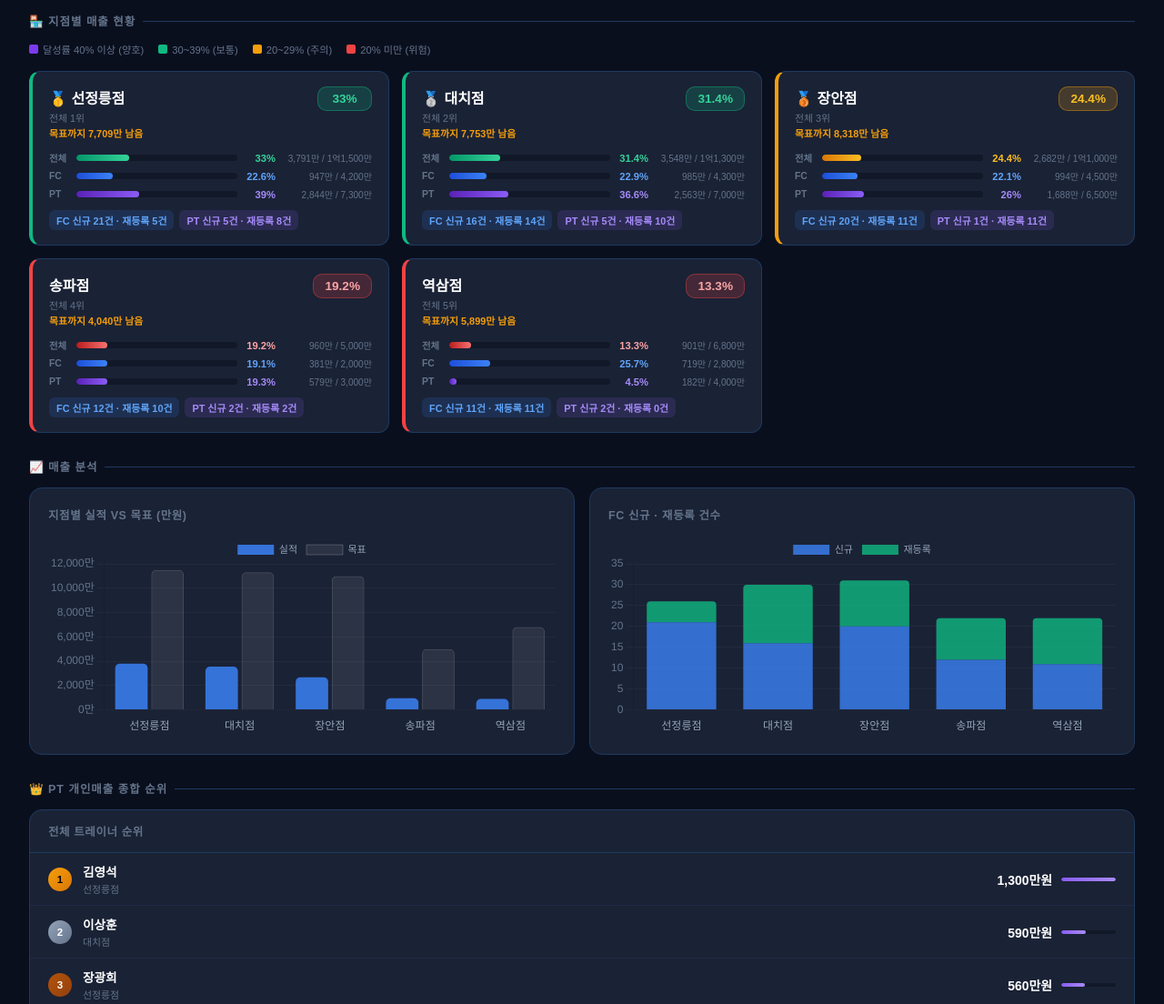
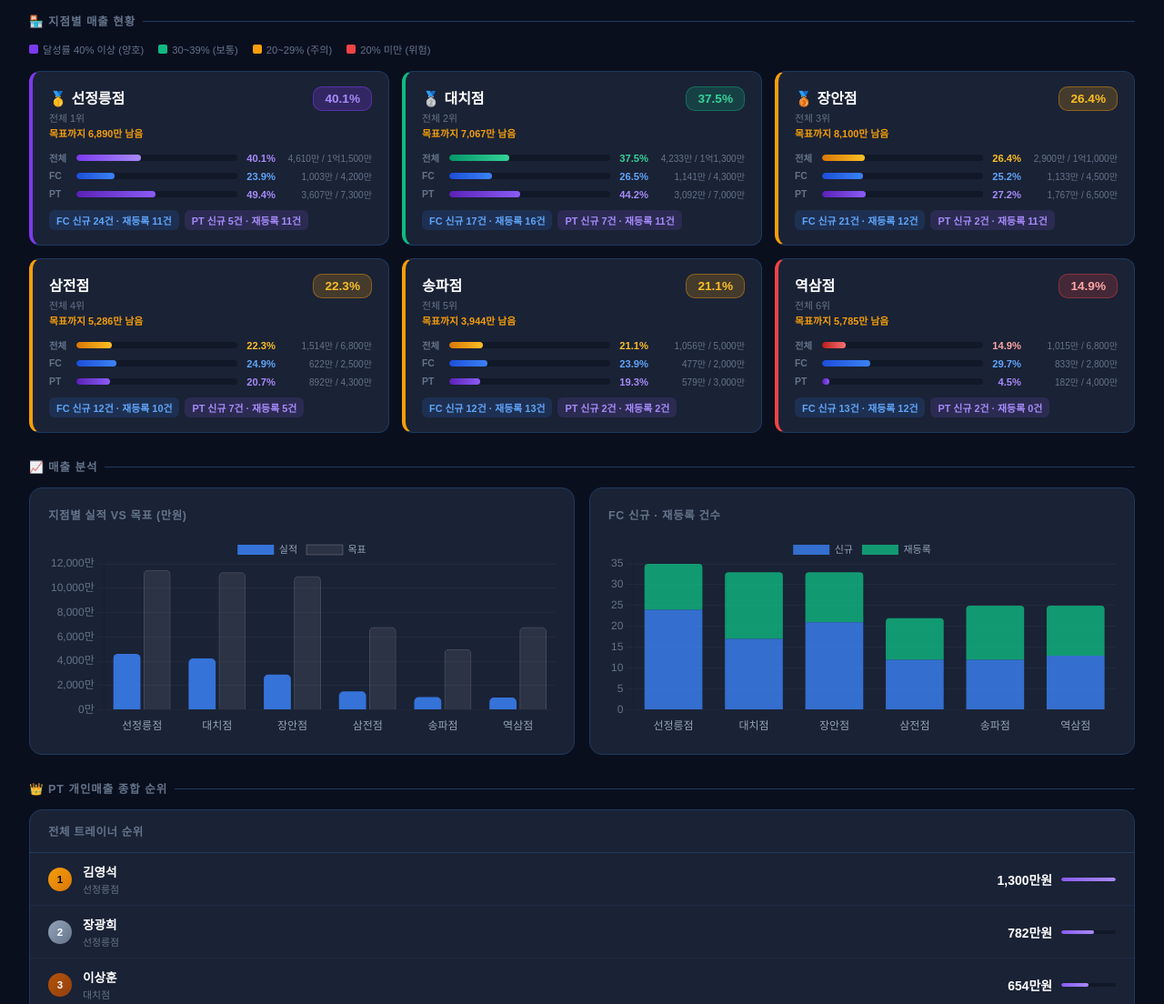
Before and after one commit to koc9262-jpg/bgocompany-sales, a plain HTML site: page index.html in a window 1280 px wide. Shown: the part 260-1364 px from the top of the page at 91% size. Drawn offline with nearby package versions, Linux system fonts and the light colour scheme.

Commit message:
Auto-update dashboard 2026년 11월 17일

```diff
--- a/index.html
+++ b/index.html
@@ -158,53 +158,61 @@ body{font-family:'Apple SD Gothic Neo','Malgun Gothic',sans-serif;background:var
 <script>
 const D_RAW = [
   {
-    "branch": "선정릉점",
-    "target_fc": 42000000,
-    "target_pt": 73000000,
-    "target_tot": 115000000,
-    "actual_fc": 9473900,
-    "actual_pt": 28440900,
-    "actual_tot": 37914800,
-    "rate_fc": 22.6,
-    "rate_pt": 39,
-    "rate_tot": 33,
-    "fc_new_cnt": 21,
-    "fc_new_amt": 5039900,
-    "fc_re_cnt": 5,
-    "fc_re_amt": 543900,
-    "pt_new_cnt": 5,
-    "pt_new_amt": 6960900,
-    "pt_re_cnt": 8,
-    "pt_re_amt": 16450000,
-    "total_card": 6191100,
+    "branch": "대치점",
+    "target_fc": 43000000,
+    "target_pt": 70000000,
+    "target_tot": 113000000,
+    "actual_fc": 11412500,
+    "actual_pt": 30919400,
+    "actual_tot": 42331900,
+    "rate_fc": 26.5,
+    "rate_pt": 44.2,
+    "rate_tot": 37.5,
+    "fc_new_cnt": 17,
+    "fc_new_amt": 4325900,
+    "fc_re_cnt": 16,
+    "fc_re_amt": 4663000,
+    "pt_new_cnt": 7,
+    "pt_new_amt": 3390000,
+    "pt_re_cnt": 11,
+    "pt_re_amt": 23423000,
+    "total_card": 10116500,
     "cash_out": 0,
-    "account": 3282800,
+    "account": 1296000,
     "deduction": 0,
     "real_cash_out": 0,
     "ranks": [
       {
-        "name": "황용선",
-        "amount": 780000
+        "name": "이기현",
+        "amount": 2328000
       },
       {
-        "name": "변재용",
-        "amount": 1450000
+        "name": "김준석",
+        "amount": 2880000
       },
       {
-        "name": "장광희",
-        "amount": 5600900
+        "name": "한희수",
+        "amount": 0
       },
       {
-        "name": "조건우",
-        "amount": 80000
+        "name": "최태원",
+        "amount": 3000000
       },
       {
-        "name": "최성욱",
-        "amount": 2500000
+        "name": "김민준",
+        "amount": 6435000
       },
       {
-        "name": "김영석",
-        "amount": 13000000
+        "name": "배재민",
+        "amount": 4780000
+      },
+      {
+        "name": "전현아",
+        "amount": 850000
+      },
+      {
+        "name": "이상훈",
+        "amount": 6540000
       }
     ]
   },
@@ -213,23 +221,23 @@ const D_RAW = [
     "target_fc": 28000000,
     "target_pt": 40000000,
     "target_tot": 68000000,
-    "actual_fc": 7194000,
+    "actual_fc": 8327000,
     "actual_pt": 1818900,
-    "actual_tot": 9012900,
-    "rate_fc": 25.7,
+    "actual_tot": 10145900,
+    "rate_fc": 29.7,
     "rate_pt": 4.5,
-    "rate_tot": 13.3,
-    "fc_new_cnt": 11,
-    "fc_new_amt": 2196000,
-    "fc_re_cnt": 11,
-    "fc_re_amt": 4047000,
+    "rate_tot": 14.9,
+    "fc_new_cnt": 13,
+    "fc_new_amt": 2592000,
+    "fc_re_cnt": 12,
+    "fc_re_amt": 4652000,
     "pt_new_cnt": 2,
     "pt_new_amt": 1098900,
     "pt_re_cnt": 0,
     "pt_re_amt": 0,
-    "total_card": 6441000,
+    "total_card": 7442000,
     "cash_out": 0,
-    "account": 753000,
+    "account": 885000,
     "deduction": 0,
     "real_cash_out": 0,
     "ranks": [
@@ -244,27 +252,62 @@ const D_RAW = [
     ]
   },
   {
+    "branch": "삼전점",
+    "target_fc": 25000000,
+    "target_pt": 43000000,
+    "target_tot": 68000000,
+    "actual_fc": 6222500,
+    "actual_pt": 8921000,
+    "actual_tot": 15143500,
+    "rate_fc": 24.9,
+    "rate_pt": 20.7,
+    "rate_tot": 22.3,
+    "fc_new_cnt": 12,
+    "fc_new_amt": 1610000,
+    "fc_re_cnt": 10,
+    "fc_re_amt": 2764000,
+    "pt_new_cnt": 7,
+    "pt_new_amt": 1720000,
+    "pt_re_cnt": 5,
+    "pt_re_amt": 6401000,
+    "total_card": 5384500,
+    "cash_out": 0,
+    "account": 838000,
+    "deduction": 0,
+    "real_cash_out": 0,
+    "ranks": [
+      {
+        "name": "윤휘용",
+        "amount": 6401000
+      },
+      {
+        "name": "두민기",
+        "amount": 1800000
+      }
+    ]
+  },
+  {
     "branch": "장안점",
     "target_fc": 45000000,
     "target_pt": 65000000,
     "target_tot": 110000000,
-    "actual_fc": 9940100,
-    "actual_pt": 16875000,
-    "actual_tot": 26815100,
-    "rate_fc": 22.1,
-    "rate_pt": 26,
-    "rate_tot": 24.4,
-    "fc_new_cnt": 20,
-    "fc_new_amt": 5418000,
-    "fc_re_cnt": 11,
-    "fc_re_amt": 2867000,
-    "pt_new_cnt": 1,
-    "pt_new_amt": 1848000,
+    "actual_fc": 11329933,
+    "actual_pt": 17667000,
+    "actual_tot": 28996933,
+    "rate_fc": 25.2,
+    "rate_pt": 27.2,
+    "rate_tot": 26.4,
+    "fc_new_cnt": 21,
+    "fc_new_amt": 5946000,
+    "fc_re_cnt": 12,
+    "fc_re_amt": 3566000,
+    "pt_new_cnt": 2,
+    "pt_new_amt": 2640000,
     "pt_re_cnt": 11,
     "pt_re_amt": 12975000,
-    "total_card": 9011000,
+    "total_card": 10238000,
     "cash_out": 0,
-    "account": 929100,
+    "account": 1091933,
     "deduction": 0,
     "real_cash_out": 0,
     "ranks": [
@@ -290,66 +333,7 @@ const D_RAW = [
       },
       {
         "name": "송림명",
-        "amount": 1494000
-      }
-    ]
-  },
-  {
-    "branch": "대치점",
-    "target_fc": 43000000,
-    "target_pt": 70000000,
-    "target_tot": 113000000,
-    "actual_fc": 9845600,
-    "actual_pt": 25629400,
-    "actual_tot": 35475000,
-    "rate_fc": 22.9,
-    "rate_pt": 36.6,
-    "rate_tot": 31.4,
-    "fc_new_cnt": 16,
-    "fc_new_amt": 3689000,
-    "fc_re_cnt": 14,
-    "fc_re_amt": 3733000,
-    "pt_new_cnt": 5,
-    "pt_new_amt": 2750000,
-    "pt_re_cnt": 10,
-    "pt_re_amt": 20423000,
-    "total_card": 8549600,
-    "cash_out": 0,
-    "account": 1296000,
-    "deduction": 0,
-    "real_cash_out": 0,
-    "ranks": [
-      {
-        "name": "이기현",
-        "amount": 2328000
-      },
-      {
-        "name": "김준석",
-        "amount": 2880000
-      },
-      {
-        "name": "한희수",
-        "amount": 0
-      },
-      {
-        "name": "최태원",
-        "amount": 3000000
-      },
-      {
-        "name": "김민준",
-        "amount": 3435000
-      },
-      {
-        "name": "배재민",
-        "amount": 4780000
-      },
-      {
-        "name": "전현아",
-        "amount": 850000
-      },
-      {
-        "name": "이상훈",
-        "amount": 5900000
+        "amount": 2286000
       }
     ]
   },
@@ -358,21 +342,21 @@ const D_RAW = [
     "target_fc": 20000000,
     "target_pt": 30000000,
     "target_tot": 50000000,
-    "actual_fc": 3812000,
+    "actual_fc": 4773000,
     "actual_pt": 5785000,
-    "actual_tot": 9597000,
-    "rate_fc": 19.1,
+    "actual_tot": 10558000,
+    "rate_fc": 23.9,
     "rate_pt": 19.3,
-    "rate_tot": 19.2,
+    "rate_tot": 21.1,
     "fc_new_cnt": 12,
     "fc_new_amt": 1756000,
-    "fc_re_cnt": 10,
-    "fc_re_amt": 1674000,
+    "fc_re_cnt": 13,
+    "fc_re_amt": 2635000,
     "pt_new_cnt": 2,
     "pt_new_amt": 2775000,
     "pt_re_cnt": 2,
     "pt_re_amt": 1300000,
-    "total_card": 3586000,
+    "total_card": 4547000,
     "cash_out": 0,
     "account": 226000,
     "deduction": 0,
@@ -387,9 +371,64 @@ const D_RAW = [
         "amount": 0
       }
     ]
+  },
+  {
+    "branch": "선정릉점",
+    "target_fc": 42000000,
+    "target_pt": 73000000,
+    "target_tot": 115000000,
+    "actual_fc": 10033900,
+    "actual_pt": 36070900,
+    "actual_tot": 46104800,
+    "rate_fc": 23.9,
+    "rate_pt": 49.4,
+    "rate_tot": 40.1,
+    "fc_new_cnt": 24,
+    "fc_new_amt": 5534900,
+    "fc_re_cnt": 11,
+    "fc_re_amt": 2343900,
+    "pt_new_cnt": 5,
+    "pt_new_amt": 6960900,
+    "pt_re_cnt": 11,
+    "pt_re_amt": 21270000,
+    "total_card": 8806100,
+    "cash_out": 0,
+    "account": 1227800,
+    "deduction": 0,
+    "real_cash_out": 0,
+    "ranks": [
+      {
+        "name": "황용선",
+        "amount": 780000
+      },
+      {
+        "name": "변재용",
+        "amount": 1450000
+      },
+      {
+        "name": "장광희",
+        "amount": 7820900
+      },
+      {
+        "name": "조건우",
+        "amount": 80000
+      },
+      {
+        "name": "최성욱",
+        "amount": 3900000
+      },
+      {
+        "name": "김영석",
+        "amount": 13000000
+      },
+      {
+        "name": "전현동",
+        "amount": 1200000
+      }
+    ]
   }
 ];
-const DATE_STR = '2026년 11월 16일';
+const DATE_STR = '2026년 11월 17일';
 const PREFIX = '2608';
 
 const w = v => Math.round(v / 10000);
```
